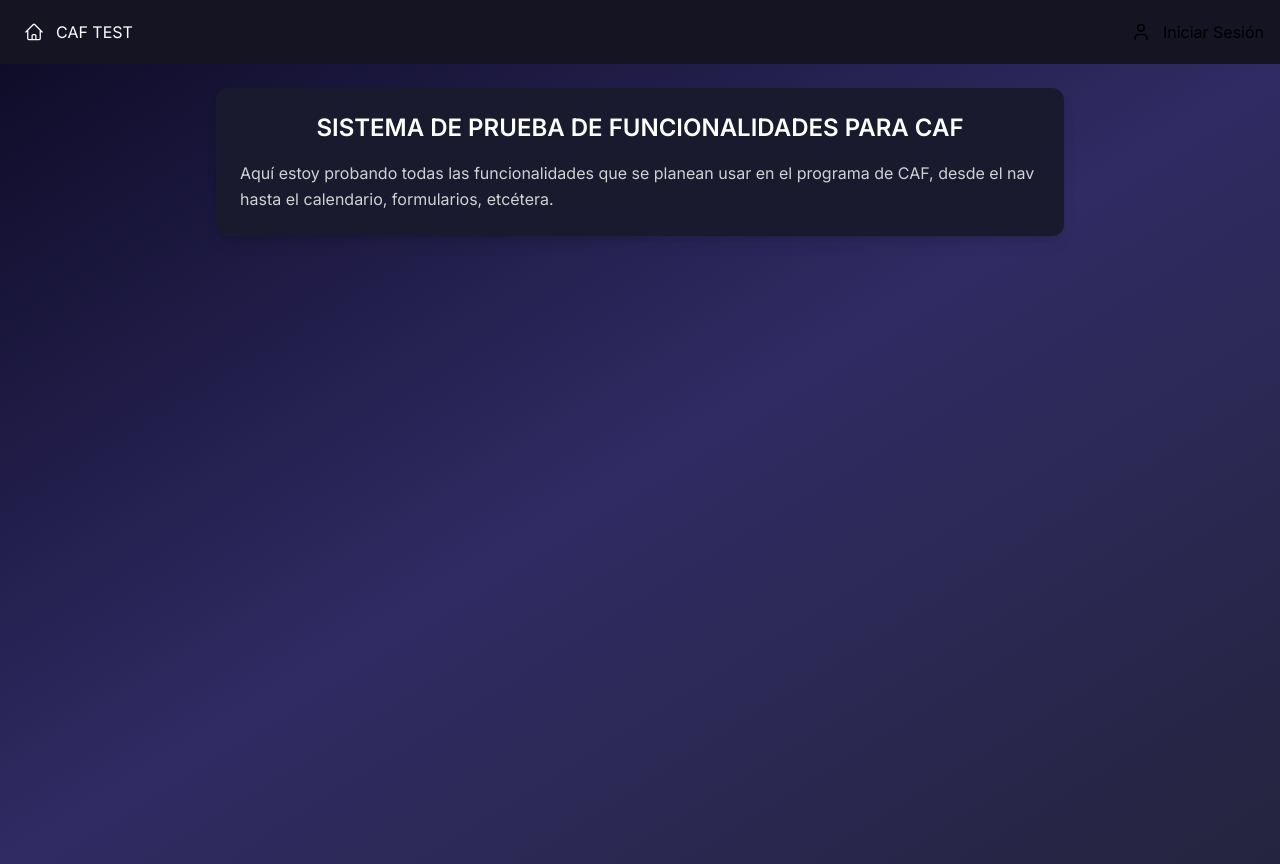
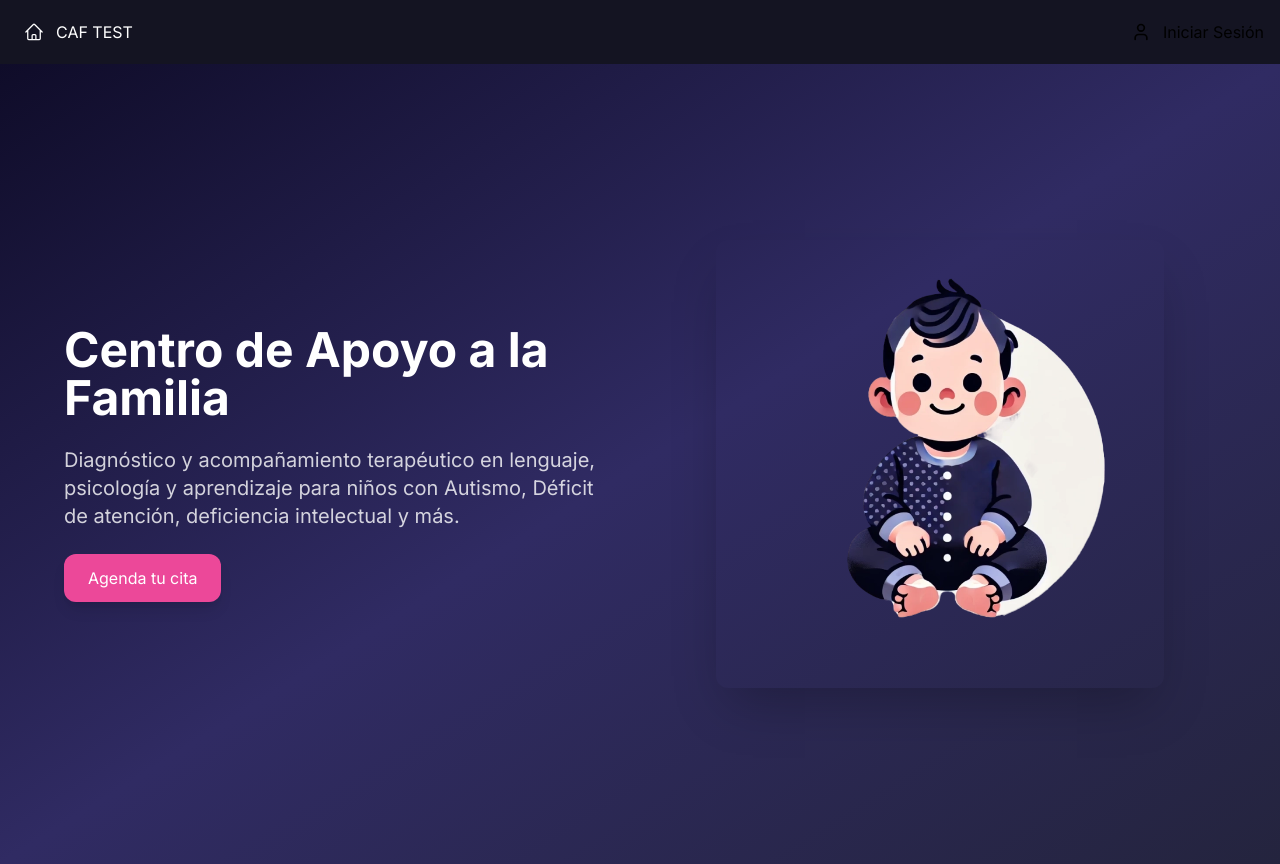
Before and after one commit to ErmacUwU/caftesting, a Next.js app: page / in a window 1280 px wide. Built offline with nearby package versions, Linux system fonts and the light colour scheme.

Commit message:
Modificaciones de interfaz
Se modifico citas
dashboard

```diff
--- a/app/citas/page.jsx
+++ b/app/citas/page.jsx
@@ -74,6 +74,8 @@
   const [selectedService, setSelectedService] = useState("");
   const [cost, setCost] = useState("");
   const [isFormVisible, setIsFormVisible] = useState(false);
+
+
   const [selectedAppointment, setSelectedAppointment] = useState(null);
   const [modalType, setModalType] = useState(null); // "details" o "edit"
   const { isAuthenticated, isLoading } = useAuth();
@@ -463,24 +465,24 @@
   return (
     <div className="flex min-h-screen relative" style={{ overflowX: "hidden" }}>
       {isFormVisible && (
-        <div className="w-1/3 min-w-[300px] p-4 bg-gray-100 shadow-lg z-20 sticky top-0 h-screen overflow-y-auto">
+        <div className="w-1/3 min-w-[300px] p-4 shadow-lg z-20 sticky top-0 h-screen overflow-y-auto ">
           <button
             onClick={() => setIsFormVisible(false)}
-            className="absolute top-2 right-2 bg-red-500 text-white p-2 rounded"
+            className="absolute top-2 right-2 bg-red-500 text-white p-1 rounded"
           >
             X
           </button>
-          <form onSubmit={handleSubmit} className="mb-4 text-black">
+          <form onSubmit={handleSubmit} className="mb-4 text-white">
             <label className="block mb-2">
               Paciente:
               <select
                 value={selectedPatient}
                 onChange={(e) => setSelectedPatient(e.target.value)}
-                className="block w-full p-2 border border-gray-300 rounded mt-1"
+                className="block w-full p-2 border rounded mt-1"
               >
                 <option value="">Seleccione un paciente</option>
                 {patients.map((patient) => (
-                  <option key={patient._id} value={patient._id}>
+                  <option  key={patient._id} value={patient._id}>
                     {patient.firstName} {patient.lastName}
                   </option>
                 ))}
@@ -491,7 +493,7 @@
               <select
                 value={selectedTherapist}
                 onChange={(e) => setSelectedTherapist(e.target.value)}
-                className="block w-full p-2 border border-gray-300 rounded mt-1"
+                className="select-edit block w-full p-2 border border-gray-300 rounded mt-1"
               >
                 <option value="">Seleccione un terapeuta</option>
                 {therapists.map((therapist) => (
@@ -511,7 +513,7 @@
                 className="block w-full p-2 border border-gray-300 rounded mt-1"
               />
             </label>
-            <label className="block mb-2">
+            <label className="block mb-2 ">
               Hora de Inicio de la Cita:
               <TimePicker
               format="HH:mm"
@@ -530,7 +532,7 @@
               hideMinutes={(minute) => minute % 5 !== 0}
               cleanable={false}
               placement="topStart"
-              className="block w-full p-2 border border-gray-300 rounded mt-1"
+              className="block w-full p-2 border border-gray-300  rounded mt-1"
               />
             </label>
             <label className="block mb-2">
@@ -666,7 +668,7 @@
             const eventTherapist = therapists.find((t) => t._id === eventInfo.event.extendedProps.therapist);
             const colorStyle = getEventColor(eventInfo.event.title);
             return (
-              <div className="custom-event-content">
+              <div className="custom-event-content text-white">
               <div className="custom-hour">{eventInfo.timeText}</div>
               <div className="custom-title">
               {eventPatient ? `${eventPatient.firstName} ${eventPatient.lastName}` : 'No encontrado'}
@@ -686,6 +688,7 @@
             left: "prev,next today,horario",
             center: "title",
             right: "timeGridWeek,timeGridDay",
+
           }}
           locale="es"
           height="auto"
@@ -714,7 +717,7 @@
           ariaHideApp={false}
         >
           <div className="relative">
-            <h2 className="text-black font-bold text-xl mb-4">
+            <h2 className="text-white font-bold text-xl mb-4">
               {selectedAppointment.description}
             </h2>
             <p className="text-black">
--- a/app/page.jsx
+++ b/app/page.jsx
@@ -1,22 +1,34 @@
 'use client';
 
 import React from 'react';
-
+import Image from 'next/image';
+import child from './assets/images/bby.webp';
 
 const Page = () => {
   return (
-    <div className="h-screen w-full bg-gradient-to-br from-[#0f0c29] via-[#302b63] to-[#24243e] text-white flex flex-col">
+    <div className="min-h-screen w-full bg-gradient-to-br from-[#0f0c29] via-[#302b63] to-[#24243e] text-white flex items-center justify-center px-4 py-10">
+      <div className="max-w-6xl w-full grid md:grid-cols-2 gap-12 items-center">
 
+        {/* Sección izquierda: texto + botón */}
+        <div className="space-y-6">
+          <h1 className="text-4xl md:text-5xl font-bold leading-tight">
+            Centro de Apoyo a la Familia
+          </h1>
+          <p className="text-lg md:text-xl text-white/80">
+            Diagnóstico y acompañamiento terapéutico en lenguaje, psicología y aprendizaje para niños con Autismo, Déficit de atención, deficiencia intelectual y más.
+          </p>
+          <button className="bg-pink-500 hover:bg-pink-600 text-white px-6 py-3 rounded-xl shadow-lg transition">
+            Agenda tu cita
+          </button>
+        </div>
 
-      <div className="flex-1 p-6 max-w-4xl mx-auto">
-        <div className="bg-[#1a1a2e] p-6 rounded-xl shadow-lg">
-          <h3 className="text-2xl font-semibold text-white mb-4 text-center">
-            SISTEMA DE PRUEBA DE FUNCIONALIDADES PARA CAF
-          </h3>
-
-          <p className="text-white/80 leading-relaxed">
-            Aquí estoy probando todas las funcionalidades que se planean usar en el programa de CAF, desde el nav hasta el calendario, formularios, etcétera.
-          </p>
+        {/* Sección derecha: imagen gráfica */}
+        <div className="flex justify-center">
+          <Image
+            src={child}
+            alt="Ilustración gráfica"
+            className="w-full max-w-md rounded-xl shadow-2xl"
+          />
         </div>
       </div>
     </div>
```
Also changed, not shown: app/citas/app.css (+38 -0 lines).
